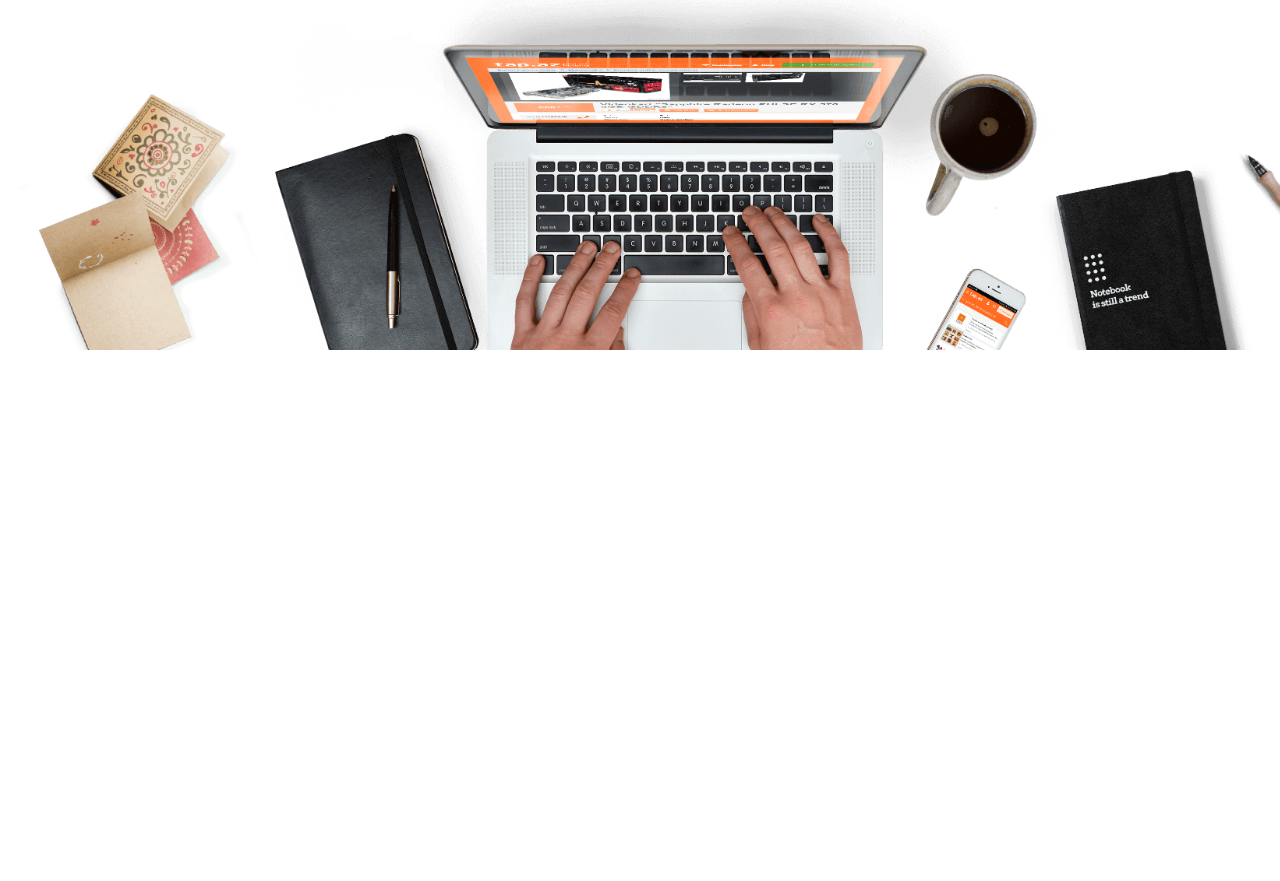
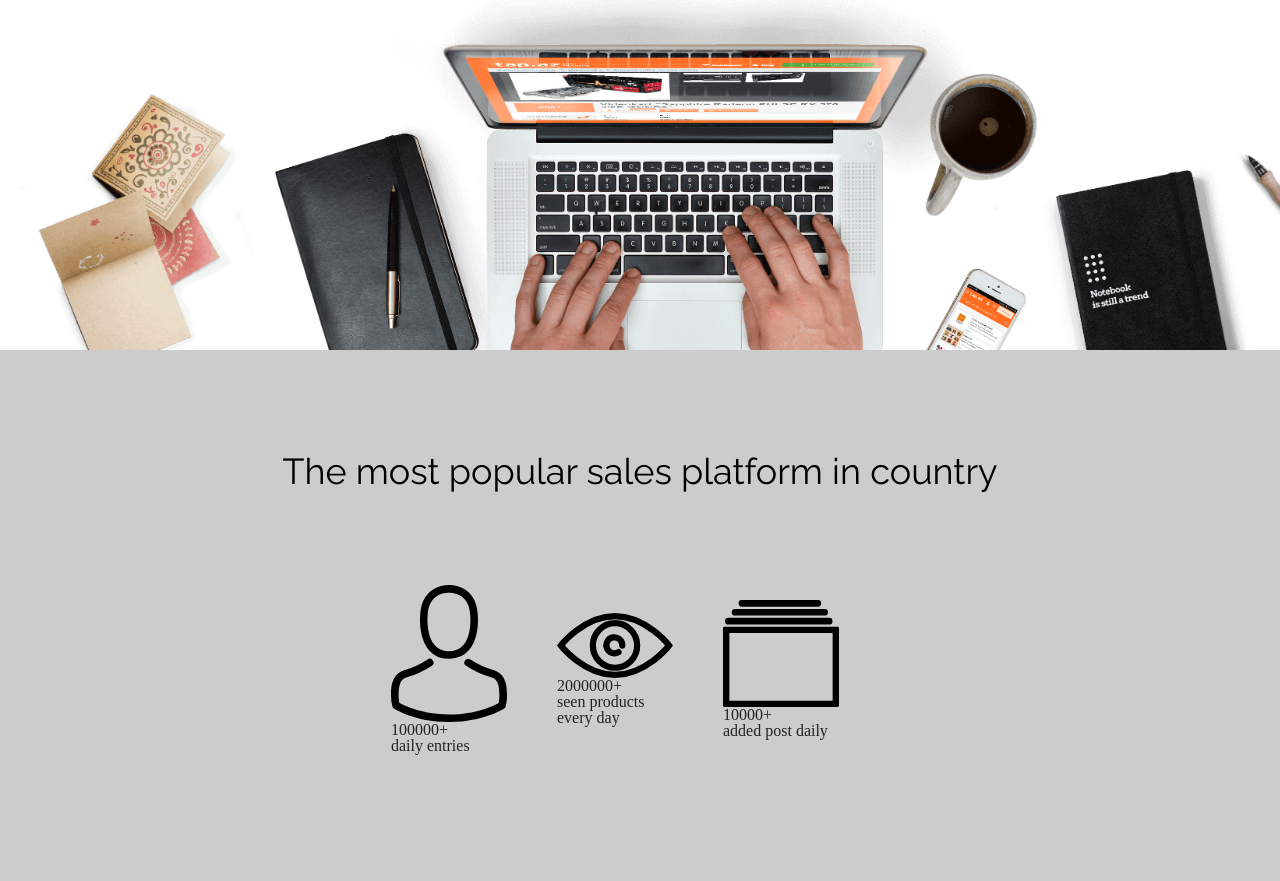
Before and after one commit to marlenabartkiewicz/BestShop, a plain HTML site: page index.html in a window 1280 px wide. Shown: the part 432-1313 px from the top of the page. Before the commit the page ends 800 px from the top, so only its background shows below. Drawn offline with nearby package versions, Linux system fonts and the light colour scheme.

Commit message:
commit 11.06

```diff
--- a/css/style.css
+++ b/css/style.css
@@ -104,5 +104,39 @@
     border-radius: 40px;
     box-shadow: 5px 10px 14px var(--color-primary-shadow);
     color: var(--color-white);
+}
+
+.statistic-section {
+    flex-direction: column;
+    justify-content: normal;
+    width: 100%;
+    height: 531px;
+    background-color: #cccccc;
+}
+
+.statistic-boxes {
+    height: 50%;
+    display: flex;
+    justify-content: space-between;
+    align-items: center;
+    margin-top: 45px;
+
+
 
 }
+
+.statistic-box {
+    width: 116px;
+    display: inline-flex;
+    flex-direction: column;
+    margin-right: 50px;
+
+}
+
+.statistic-title {
+    color: var(--color-black);
+    margin-top: 100px;
+    font-family: var(--font-header);
+    font-size: 36px;
+    line-height: 42px;
+}
--- a/index.html
+++ b/index.html
@@ -21,7 +21,7 @@
                         <a class="nav-list-link" href="#whyus">why us</a>
                     </li>
                     <li>
-                        <a class="nav-list-link" href="#benefit">benefits</a>
+                        <a class="nav-list-link" href="#benefits">benefits</a>
                     </li>
                     <li>
                         <a class="nav-list-link" href="#prices">prices</a>
@@ -38,6 +38,41 @@
         <p>Open shop on our platform and increase your sales</p>
         <a href="#" class="open-section-button">Open your shop</a>
     </section>
+    <section id="whyus" class="statistic-section container">
+        <h2 class="statistic-title">The most popular sales platform in country</h2>
+        <div class="statistic-boxes">
+            <article class="statistic-box">
+                <div class="circle-red"></div>
+                <img src="./assets/Person.svg">
+                <p class="statistic-box-number">100000+</p>
+                <p class="statistic-box-text">daily entries</p>
+            </article>
+            <article class="statistic-box">
+                <div class="circle-blue"></div>
+                <img src="./assets/Eye.svg">
+                <p class="statistic-box-number">2000000+</p>
+                <p class="statistic-box-text">seen products every day</p>
+            </article>
+            <article class="statistic-box">
+                <div class="circle-green"></div>
+                <img src="./assets/Catalog.svg">
+                <p class="statistic-box-number">10000+</p>
+                <p class="statistic-box-text">added post daily</p>
+            </article>
 
+        </div>
+    </section>
+    <section id="benefits" class="benefits-section">
+
+    </section>
+    <section id="prices" class="prices-section">
+
+    </section>
+    <section id="contact" class="contact-section">
+
+    </section>
+    <footer class="footer-section">
+
+    </footer>
 </body>
 </html>
```
